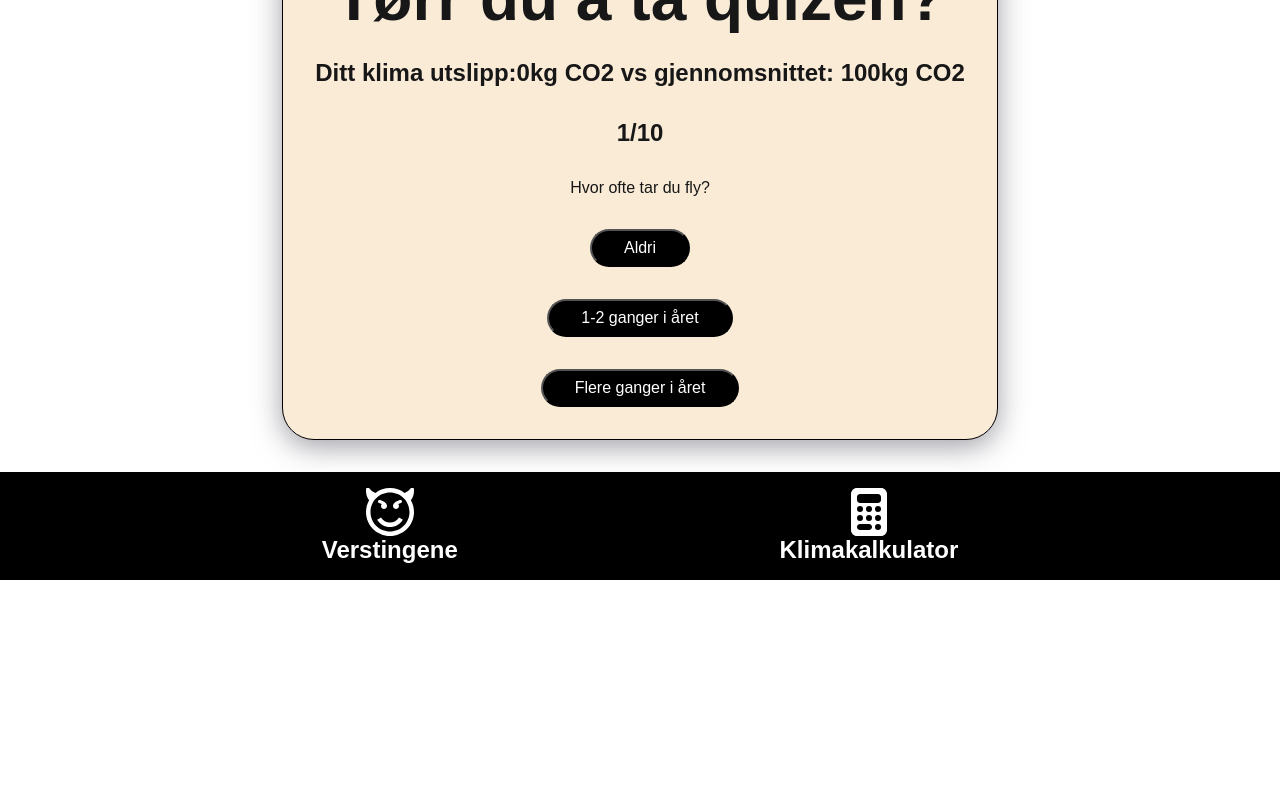
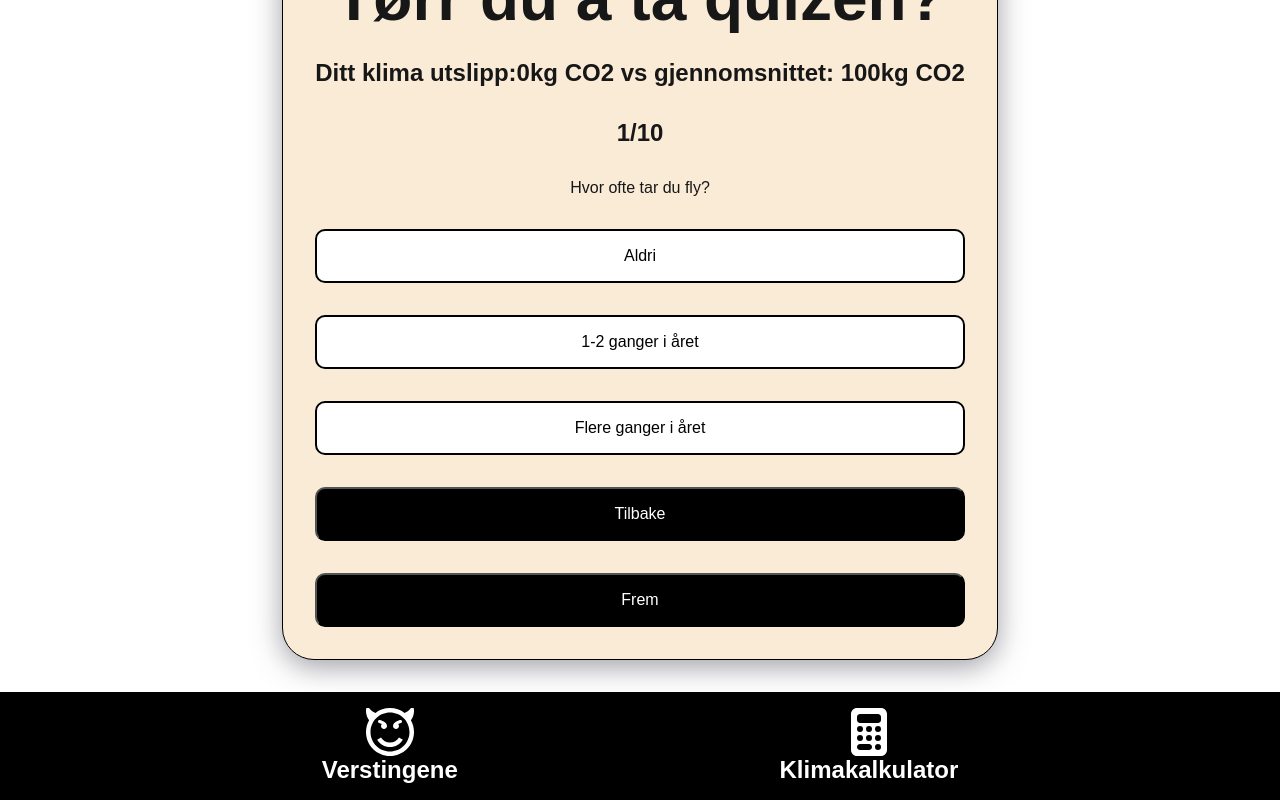
Before and after one commit to CelesteEvertsen/React-Examen-02-10-25, a Next.js app: page /klimakalkulator in a window 1280 px wide. Shown: the part 458-1258 px from the top of the page. Before the commit the page ends 1038 px from the top, so only its background shows below. Built offline with nearby package versions, Linux system fonts and the light colour scheme.

Commit message:
la til tilbake og frem funksjon

```diff
--- a/src/app/components/calculator/EmojiCalculator.tsx
+++ b/src/app/components/calculator/EmojiCalculator.tsx
@@ -2,6 +2,7 @@
 import { EmojiEnviromentChoices } from "../../data/ClimateCalculatorArray";
 import { useState } from "react";
 import style from "./EmojiCalculator.module.css";
+
 
 export default function EmojiCalculator() {
   const [value, setValue] = useState<number[]>([]);
--- a/src/app/components/calculator/QuizCalculator.module.css
+++ b/src/app/components/calculator/QuizCalculator.module.css
@@ -18,16 +18,20 @@
   flex-direction: column;
   gap: 2rem;
 }
-.calculatorBtn {
-  margin: 0 auto;
-  color: white;
-  padding: 0.5rem 2rem;
+.quizBtn {
+  background-color: #ffffff;
+  border: 2px solid black;
+  border-radius: 10px;
+  padding: 1rem;
+  cursor: pointer;
+  transition: all 0.2s ease-in-out;
   font-size: 1rem;
-  background-color: black;
-  border-radius: 20px;
+  display: flex;
+  flex-direction: column;
+  align-items: center;
 
 }
-.calculatorBtn:hover {
+.quizBtn:hover {
   transform: scale(1.05);
 }
 .result {
@@ -37,6 +41,22 @@
   align-items: center;
   height: 90%;
   gap: 2rem;
+}
+.btn {
+  background-color: black;
+  color: white;
+  border-radius: 10px;
+  padding: 1rem;
+  cursor: pointer;
+  transition: all 0.2s ease-in-out;
+  font-size: 1rem;
+  display: flex;
+  flex-direction: column;
+  align-items: center;
+}
+
+.btn:hover {
+  transform: scale(1.05);
 }
 
 /* mobile */
--- a/src/app/components/calculator/QuizCalculator.tsx
+++ b/src/app/components/calculator/QuizCalculator.tsx
@@ -35,6 +35,12 @@ export default function QuizCalculator() {
       setCurrentIndex(currentIndex + 1);
     } else {
       setFinished(true);
+    }
+  };
+
+  const handleBack = (value: number) => {
+    if (currentIndex > 0) {
+      setCurrentIndex(currentIndex - 1);
     }
   };
   function handelRestart() {
@@ -111,7 +117,7 @@ export default function QuizCalculator() {
             <p>{questions[currentIndex].text}</p>
             {questions[currentIndex].options.map((options, index) => (
               <button
-                className={style.calculatorBtn}
+                className={style.quizBtn}
                 type="button"
                 key={index}
                 onClick={() => handleAnswer(options.value)}
@@ -119,7 +125,20 @@ export default function QuizCalculator() {
                 {options.text}
               </button>
             ))}
-
+            <button
+              className={style.btn}
+              type="button"
+              onClick={() => handleBack(-1)}
+            >
+              Tilbake
+            </button>
+            <button
+              className={style.btn}
+              type="button"
+              onClick={() => handleAnswer(0)}
+            >
+              Frem
+            </button>
           </div>
         ) : (
           <div className={style.result}>
@@ -127,7 +146,7 @@ export default function QuizCalculator() {
             <h3>Ditt klimautslipp: {score}</h3>
             {handelScore()}
             <button
-              className={style.calculatorBtn}
+              className={style.quizBtn}
               type="button"
               onClick={() => handelRestart()}
             >
@@ -136,7 +155,6 @@ export default function QuizCalculator() {
           </div>
         )}
       </div>
-
     </>
   );
 }
--- a/src/app/globals.css
+++ b/src/app/globals.css
@@ -35,6 +35,8 @@ a {
   text-decoration: none;
 }
 
+
+
 @media (prefers-color-scheme: dark) {
   html {
     color-scheme: dark;
```
